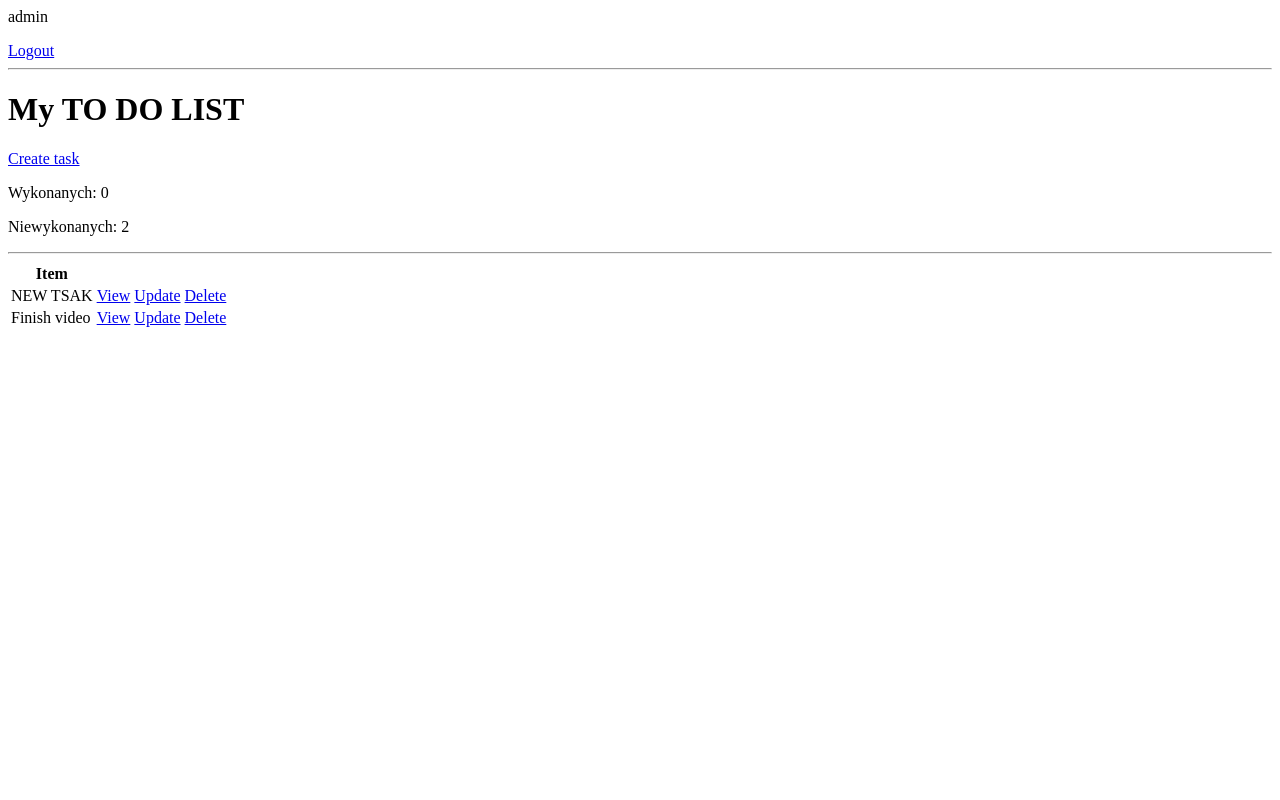
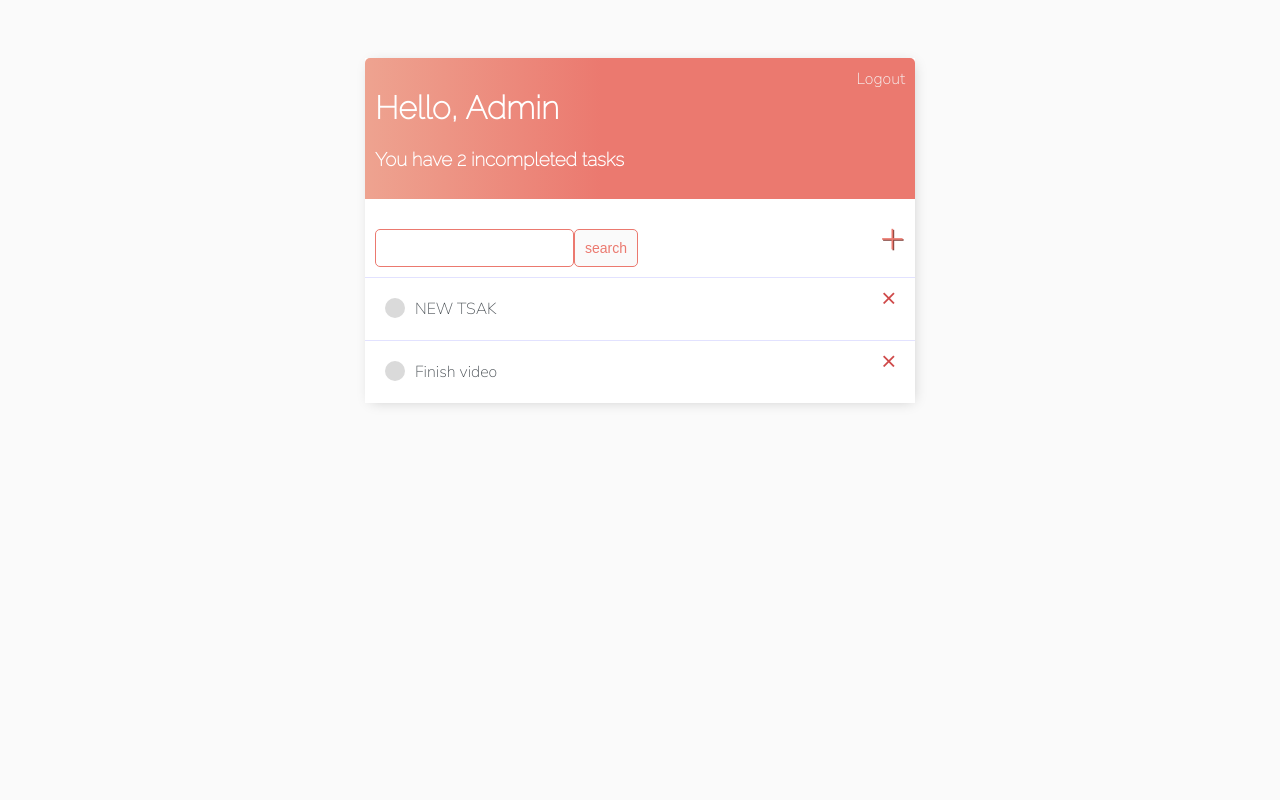
Before and after one commit to sDebski/ToDoApp, a Django app: page / in a window 1280 px wide. Run offline with Django 4.2, Linux system fonts and the light colour scheme; a user stored in the database is signed in; data comes from the database, SQL or seed files in the repository; both versions use the stored data as it was after the commit.

Commit message:
styling added, wrapped into main.html

```diff
--- a/base/templates/base/login.html
+++ b/base/templates/base/login.html
@@ -1,3 +1,7 @@
+{% extends 'base/main.html' %}
+
+{% block content %}
+
 <h1>Login</h1>
 <form method='POST' action=''>
     {% csrf_token %}
@@ -6,3 +10,5 @@
 </form>
 
 <p>Don`t have an account? <a href="{% url 'register' %}"> Register </a></p>
+
+{% endblock content %}
--- /dev/null
+++ b/base/templates/base/main.html
@@ -0,0 +1,153 @@
+<!DOCTYPE html>
+<!--[if lt IE 7]>      <html class="no-js lt-ie9 lt-ie8 lt-ie7"> <![endif]-->
+<!--[if IE 7]>         <html class="no-js lt-ie9 lt-ie8"> <![endif]-->
+<!--[if IE 8]>         <html class="no-js lt-ie9"> <![endif]-->
+<!--[if gt IE 8]>      <html class="no-js"> <!--<![endif]-->
+<html>
+    <head>
+        <meta charset="utf-8">
+        <meta http-equiv="X-UA-Compatible" content="IE=edge">
+        <title>TO Do Items</title>
+        <meta name="description" content="">
+        <meta name="viewport" content="width=device-width, initial-scale=1">
+        <link rel="preconnect" href="https://fonts.googleapis.com">
+        <link rel="preconnect" href="https://fonts.gstatic.com" crossorigin>
+        <link href="https://fonts.googleapis.com/css2?family=Nunito+Sans:wght@200&display=swap" rel="stylesheet">
+        <link href="https://fonts.googleapis.com/css2?family=Nunito+Sans:wght@200&family=Raleway:ital,wght@0,100;1,100&display=swap" rel="stylesheet">
+
+        <style>
+            body {
+                background-color: #FAFAFA;
+                font-family: 'Nunito Sans', sans-serif;
+                padding-top: 50px;
+            }
+
+            .container{
+                max-width:550px;
+                margin: auto;
+                background-color: #FFF;
+                -webikt-box-shadow: 2px 2px 13px -4px rgba(0,0,0, 0.21);
+                box-shadow: 2px 2px 13px -4px rgba(0,0,0, 0.21);
+            }
+
+            .header-bar{
+                display:flex;
+                justify-content: space-between;
+                color: #fff;
+                padding: 10px;
+                border-radius: 5px 5px 0 0;
+                background: linear-gradient(90deg, #EEA390 0%, #EB796F 43%, #EB796F 100%);
+            }
+
+            .header-bar a{
+                color: rgb(247, 247, 247);
+                text-decoration: none;
+
+            }
+            h1,
+            h2,
+            h3,
+            h4,
+            h5,
+            h6{
+                font-family: 'Raleway', sans-serif;
+            }
+
+            a,
+            p{
+                color: #4b5156;
+            }
+
+            .task-wrapper {
+                display: flex;
+                allign-items: center;
+                justify-content: space-between;
+                padding: 20px;
+                background-color: #fff;
+                border-top: 1px solid rgb(226,226,266);
+            }
+
+            .task-title {
+                display: flex;
+            }
+
+            .task-title a {
+                text-decoration: none;
+                color: #4b5156;
+                margin-left: 10px;
+            }
+
+            .task-incomplete-icon {
+                height: 20px;
+                width: 20px;
+                background-color: rgb(218, 218, 218);
+                border-radius: 50%;
+            }
+
+            .task-complete-icon {
+                height: 20px;
+                width: 20px;
+                background-color: rgb(105, 192, 105);
+                border-radius: 50%;
+            }
+
+            .delete-link {
+                text-decoration: none;
+                font-weight: 900;
+                color: #cf4949;
+                font-size: 22px;
+                line-height: 0;
+            }
+
+            #search-add-wrapper{
+                display:flex;
+                justify-content: space-between;
+                align-items: cetner;
+                padding: 10px;
+            }
+
+            #add-link{
+                color: #EB796F;
+                text-decoration: none;
+                font-size: 42px;
+                text-shadow: 1px 1px #81413b;
+            }
+
+            input[type=text],
+            input[type=password],
+            textarea {
+                border: 1px solid #EB796F;
+                border-radius: 5px;
+                padding: 10px;
+                width: 90%;
+            }
+
+            label{
+                padding-top: 10px !important;
+                display: block;
+            }
+
+            .button{
+                border: 1px solid #EB796F;
+                background-color: #FAFAFA;
+                color: #EB796F;
+                padding: 10px;
+                font-size: 14px;
+                border-radius: 5px;
+                cursor: pointer;
+                text-decoration: none;
+            }
+
+            .card-body{
+                padding:20px;
+            }
+        </style>
+    </head>
+    <body>
+        <div class="container">
+            {% block content %}
+
+            {% endblock content %}
+        </div>
+    </body>
+</html>
--- a/base/templates/base/task_confirm_delete.html
+++ b/base/templates/base/task_confirm_delete.html
@@ -1,7 +1,11 @@
+{% extends 'base/main.html' %}
 
+{% block content %}
 <a href="{% url 'tasks' %}">Go Back</a>
 <form method ="POST" action="">
     {% csrf_token %}
     <p>Are u sure u want to delete this task: "{{task}}"?</p>
     <input value="Delete" type='submit'/>
 </form>
+
+{% endblock content %}
--- a/base/templates/base/task_list.html
+++ b/base/templates/base/task_list.html
@@ -1,34 +1,56 @@
+{% extends 'base/main.html' %}
 
+{% block content %}
+
+<div class='header-bar'>
+    <div>
+        <h1> Hello,  {{request.user|title}} </h1>
+            <h3>You have {{incomplete_count}} incompleted task{{incomplete_count|pluralize:"s"}}</h3>
+
+    </div>
 
     {% if request.user.is_authenticated %}
-    <p>{{request.user}}</p>
     <a href="{% url 'logout' %}">Logout</a>
     {% else %}
     <a href="{% url 'login' %}">Login</a>
     {% endif %}
+</div>
 
-<hr/>
-<div>
-    <h1>My TO DO LIST</h1>
-<table>
-    <a href="{% url 'task-create' %}"> Create task</a>
-    <p>Wykonanych: {{complete_count}}</p>
-    <p>Niewykonanych: {{uncomplete_count}}</p>
-    <hr/>
-    <tr>
-        <th>Item</th>
-    </tr>
+<div id='search-add-wrapper'>
+    <form method="GET" style="margin-top: 20px; display:flex;">
+        <input type='text' name='search-area'/>
+        <input class='button' type='submit' value='search'/>
+    </form>
+    <a id='add-link' href="{% url 'task-create' %}">&#x2b;</a>
+</div>
+
+
+
+<div class='task-items-wrapper'>
     {% for task in tasks %}
-    <tr>
-        <td>{{task}}</td>
-        <td><a href="{% url 'task' task.id %}">View</a></td>
-        <td><a href="{% url 'task-update' task.id %}">Update</a></td>
-        <td><a href="{% url 'task-delete' task.id %}">Delete</a></td>
-    </tr>
+    <div class='task-wrapper'>
+        {% if task.complete %}
+        <div class='task-title'>
+            <div class='task-complete-icon'></div>
+            <i><s><a href="{%url 'task-update' task.id %}">{{task}}</a></s></i>
+        </div>
+        <a class='delete-link' href="{% url 'task-delete' task.id %}">&#215;</a>
+        {% else %}
+        <div class='task-title'>
+            <div class='task-incomplete-icon'></div>
+            <a href="{%url 'task-update' task.id %}">{{task}}</a>
+        </div>
+        <a class='delete-link' href="{% url 'task-delete' task.id %}">&#215;</a>
+        {% endif %}
+
+    </div>
     {% empty %}
     <h3>No items in list</h3>
     {% endfor %}
-</table>
+</div>
 
 
-</div>
+
+
+
+{% endblock content %}
--- a/base/views.py
+++ b/base/views.py
@@ -44,8 +44,16 @@ class TaskList(LoginRequiredMixin, ListView):
     def get_context_data(self, **kwargs):
         context = super().get_context_data(**kwargs)
         context["tasks"] = context["tasks"].filter(user=self.request.user)
+
+        seach_input= self.request.GET.get('search-area')
+        if seach_input:
+                context["tasks"] = context["tasks"].filter(title__icontains=seach_input)
+
         context["complete_count"] = context["tasks"].filter(complete=True).count()
-        context["uncomplete_count"] = context["tasks"].filter(complete=False).count()
+        context["incomplete_count"] = context["tasks"].filter(complete=False).count()
+
+
+
         return context
 
 
```
Also changed, not shown: base/templates/base/register.html (+7 -1 lines), base/templates/base/task.html (+7 -0 lines), base/templates/base/task_form.html (+18 -7 lines), db.sqlite3. Lines whose indentation alone changed are shown as unchanged.
